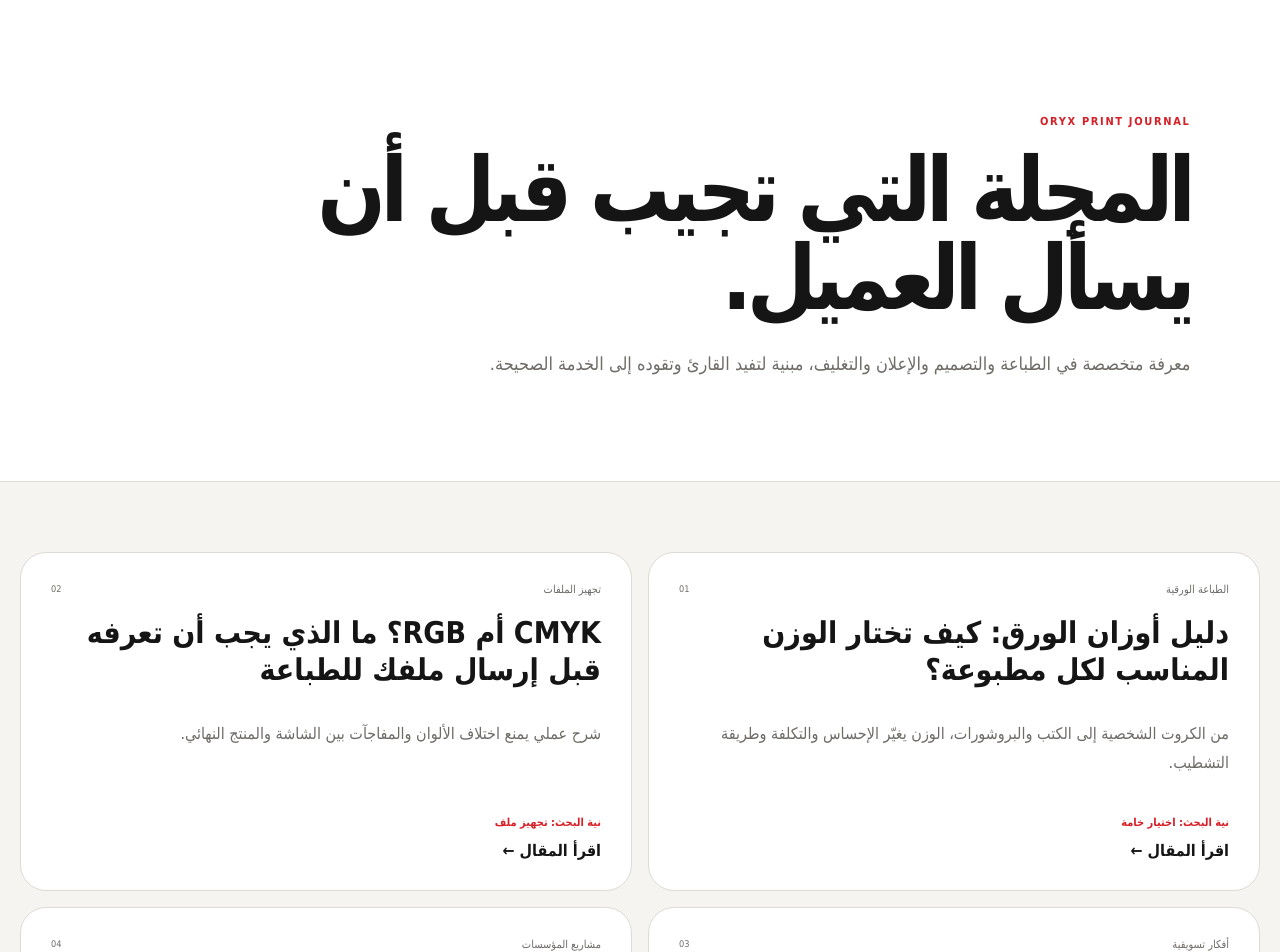
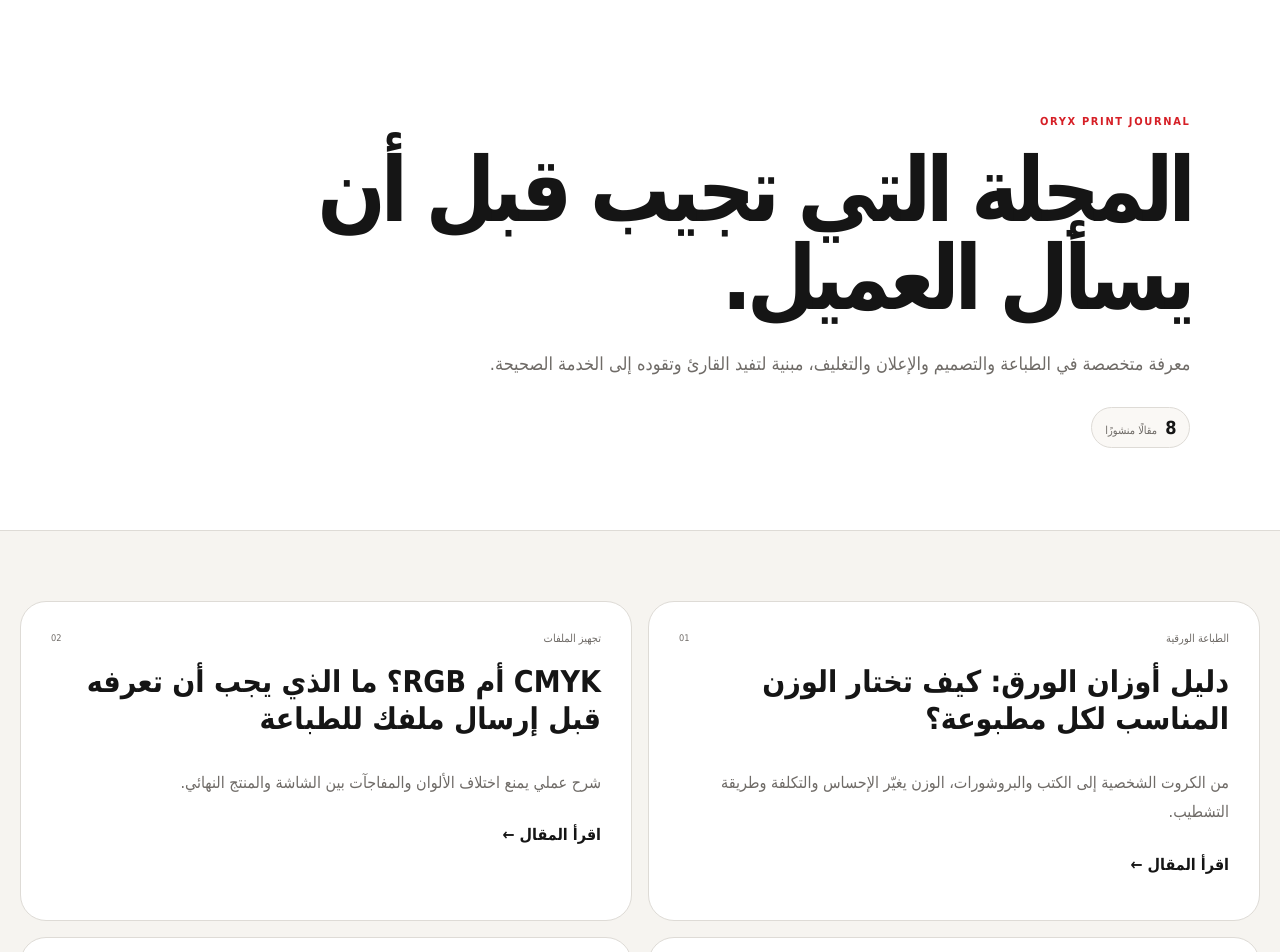
Before and after one commit to skandermahyoub/oryx-print-network, a Next.js app: page /magazine in a window 1280 px wide. Shown: the top 952 px of the page. Built offline with nearby package versions, Linux system fonts and the light colour scheme; no server answers; the database is empty.

Commit message:
feat: render published magazine content from Neon

```diff
--- a/src/app/magazine/page.tsx
+++ b/src/app/magazine/page.tsx
@@ -1,19 +1,26 @@
 import Link from "next/link";
-import { magazineArticles } from "@/lib/magazine";
+import { getMagazinePosts } from "@/lib/magazine-repository";
 
-export default function MagazinePage(){
+export const dynamic="force-dynamic";
+
+export default async function MagazinePage(){
+  const posts=await getMagazinePosts();
+
   return <main className="catalog-page">
     <section className="catalog-hero">
       <span className="eyebrow">ORYX PRINT JOURNAL</span>
       <h1>المجلة التي تجيب قبل أن يسأل العميل.</h1>
       <p>معرفة متخصصة في الطباعة والتصميم والإعلان والتغليف، مبنية لتفيد القارئ وتقوده إلى الخدمة الصحيحة.</p>
+      <div className="catalog-metrics">
+        <span><strong>{posts.length}</strong> مقالًا منشورًا</span>
+      </div>
     </section>
     <section className="article-grid page-grid">
-      {magazineArticles.map((article,index)=><article className="article-card" key={article.slug}>
+      {posts.map((article,index)=><article className="article-card" key={article.slug}>
         <div className="article-meta"><span>{article.category}</span><small>{String(index+1).padStart(2,"0")}</small></div>
         <h2>{article.title}</h2>
         <p>{article.excerpt}</p>
-        <div className="article-intent">نية البحث: {article.intent}</div>
+        {article.relatedServiceSlugs.length?<div className="article-intent">{article.relatedServiceSlugs.length} خدمات مرتبطة</div>:null}
         <Link href={`/magazine/${article.slug}`}>اقرأ المقال ←</Link>
       </article>)}
     </section>
```
